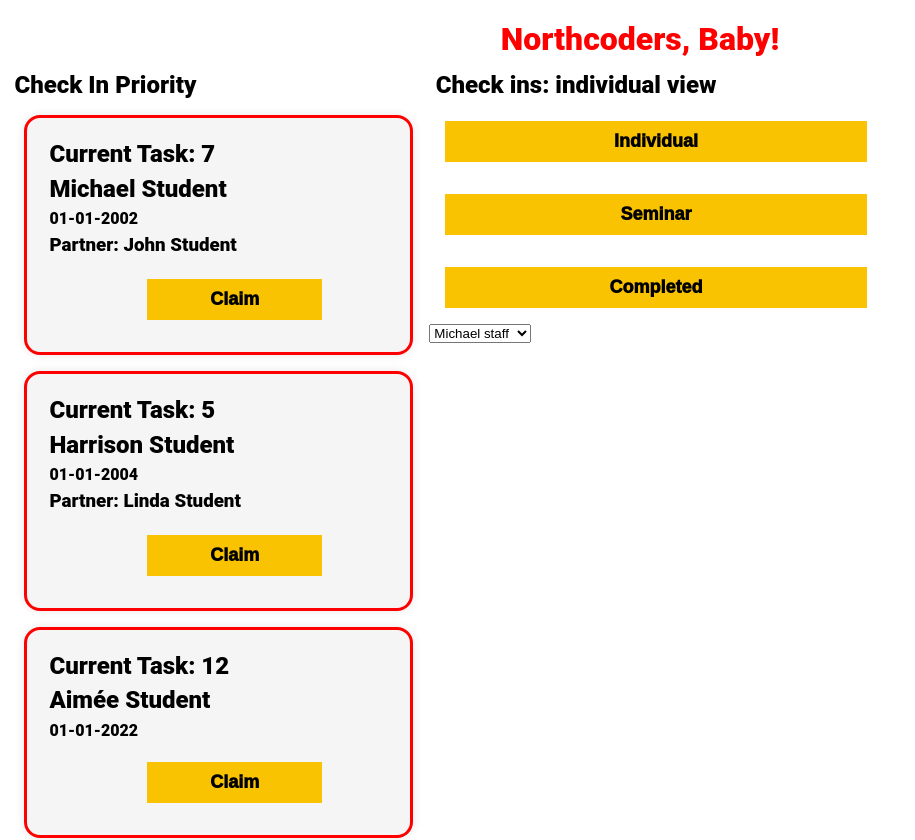
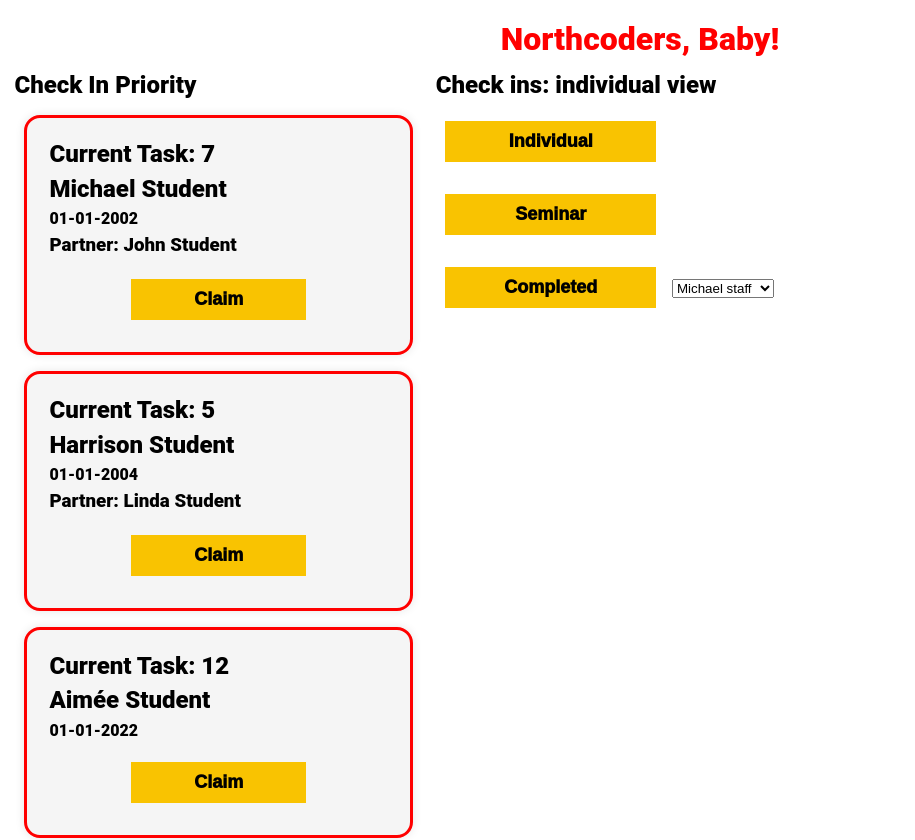
Before and after one commit to nc-john-hutcheon/inty-dev-play, a React (Vite) app: page / in a window 1280 px wide. Shown: the top 840 px of the page, without its empty margins (0-915 px from the left). Built offline with nearby package versions, Linux system fonts and the light colour scheme.

Commit message:
functionality added for unclaiming students

```diff
--- a/src/Components/ClaimedCard.css
+++ b/src/Components/ClaimedCard.css
@@ -12,3 +12,14 @@
   box-shadow: 0 0 10px rgba(0, 0, 0, 0.1);
   font-family: "Roboto", sans-serif;
 }
+
+.button-container {
+  width: 100%;
+  display: flex;
+  align-items: center;
+  justify-content: center;
+}
+
+.claimed-button {
+  max-width: 5cm;
+}
--- a/src/Components/ClaimedCard.jsx
+++ b/src/Components/ClaimedCard.jsx
@@ -11,6 +11,8 @@ const ClaimedCard = ({
 }) => {
   const [student1, student2] = pair.students;
   const [isShowingResolutionForm, setIsShowingResolutionForm] = useState(false);
+  const [unclaimDisabled, setUnclaimDisabled] = useState(false);
+
   const staff = pair.staff;
   return (
     <div className="claimed-card">
@@ -31,6 +33,7 @@ const ClaimedCard = ({
         resolve
       </button>
       <button
+        disabled={unclaimDisabled}
         onClick={() => {
           setPriorityStudents((currentPriorityStudents) => {
             if (student2.name) {
@@ -68,6 +71,7 @@ const ClaimedCard = ({
       </button>
       {isShowingResolutionForm && (
         <ResolutionForm
+          setUnclaimDisabled={setUnclaimDisabled}
           setPriorityStudents={setPriorityStudents}
           pair={pair}
           setClaimedStudents={setClaimedStudents}
--- a/src/Components/PriorityCheckInCard.css
+++ b/src/Components/PriorityCheckInCard.css
@@ -30,11 +30,14 @@ button {
   font-size: large;
   border: none;
   padding: 10px 20px;
-  width: 100%;
+  width: 50%;
   text-align: center;
+  display: inline-block;
 }
 
 .lower-priority {
-  align-self: center;
-  width: 50%;
+  width: 100%;
+  display: flex;
+  align-items: center;
+  justify-content: center;
 }
--- a/src/Components/ResolutionForm.jsx
+++ b/src/Components/ResolutionForm.jsx
@@ -6,6 +6,7 @@ const ResolutionForm = ({
   setPriorityStudents,
   setClaimedStudents,
   setResolvedStudents,
+  setUnclaimDisabled,
 }) => {
   console.log(pair, "resolution form");
   const [student1, student2] = pair.students;
@@ -32,6 +33,7 @@ const ResolutionForm = ({
     <>
       {isShowingResolutionForm1 && (
         <ResolutionSubForm
+          setUnclaimDisabled={setUnclaimDisabled}
           setIsShowingResolutionForm={setIsShowingResolutionForm1}
           student={student1}
           setPriorityStudents={setPriorityStudents}
@@ -40,6 +42,7 @@ const ResolutionForm = ({
       )}
       {isShowingResolutionForm2 && (
         <ResolutionSubForm
+          setUnclaimDisabled={setUnclaimDisabled}
           setIsShowingResolutionForm={setIsShowingResolutionForm2}
           student={student2}
           setPriorityStudents={setPriorityStudents}
--- a/src/Components/ResolutionSubForm.jsx
+++ b/src/Components/ResolutionSubForm.jsx
@@ -4,6 +4,7 @@ export default function ResolutionSubForm({
   setPriorityStudents,
   setIsShowingResolutionForm,
   setResolvedStudents,
+  setUnclaimDisabled,
 }) {
   const [formTextTemp, setFormTextTemp] = useState("");
   const [formText, setFormText] = useState("");
@@ -23,6 +24,7 @@ export default function ResolutionSubForm({
         ];
       });
       setIsShowingResolutionForm(false);
+      setUnclaimDisabled(true);
     }
   }, [formText]);
 
```
